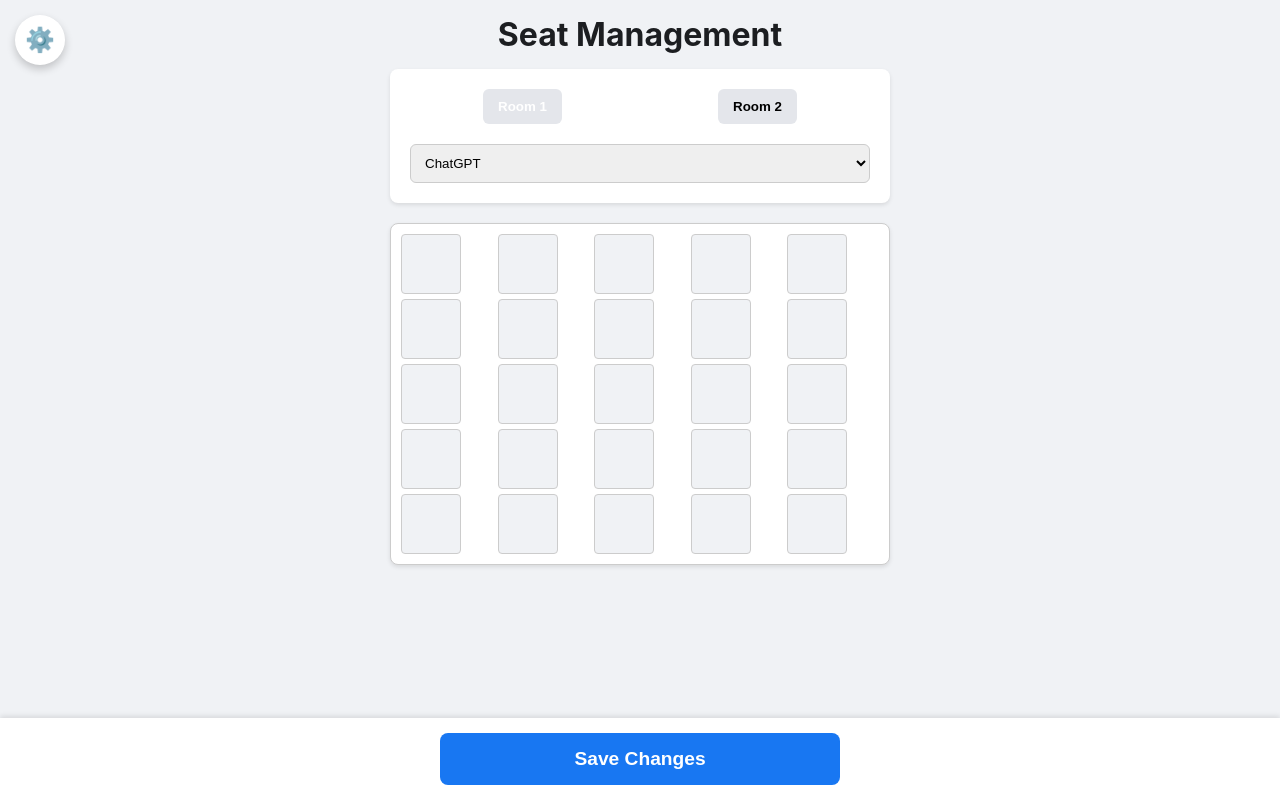
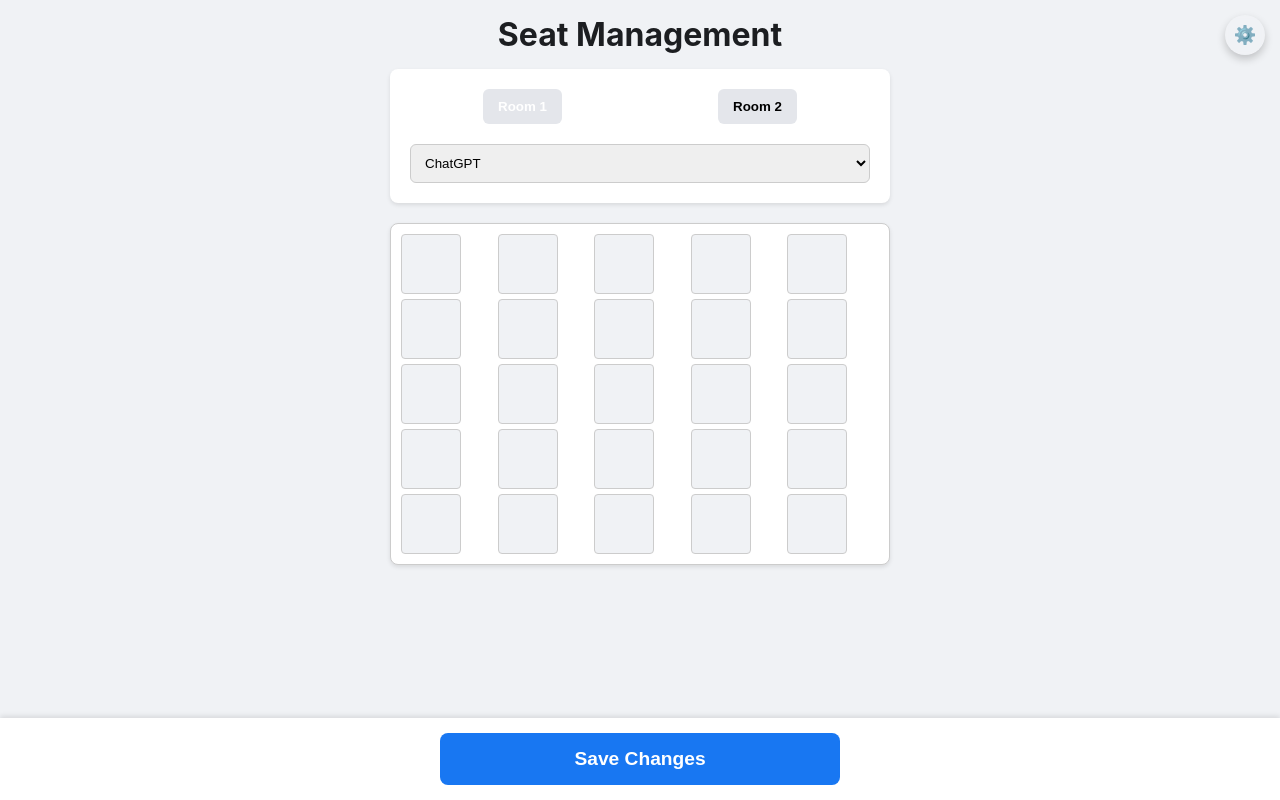
Before and after one commit to jwbaek96/sbsid, a plain HTML site: page index.html in a window 1280 px wide. Drawn offline with nearby package versions, Linux system fonts and the light colour scheme; no server answers.

Commit message:
Update style.css

```diff
--- a/style.css
+++ b/style.css
@@ -225,14 +225,15 @@ h2 {
 .floating-btn {
     position: fixed;
     top: 15px;
-    left: 15px;
-    width: 50px;
-    height: 50px;
-    background-color: #fff;
+    right: 15px;
+    width: 40px;
+    height: 40px;
+    background-color: #ffffff00;
+    backdrop-filter: blur(3px);
     border: none;
     border-radius: 50%;
     box-shadow: 0 4px 8px rgba(0, 0, 0, 0.2);
-    font-size: 24px;
+    font-size: 18px;
     cursor: pointer;
     display: flex;
     justify-content: center;
```
